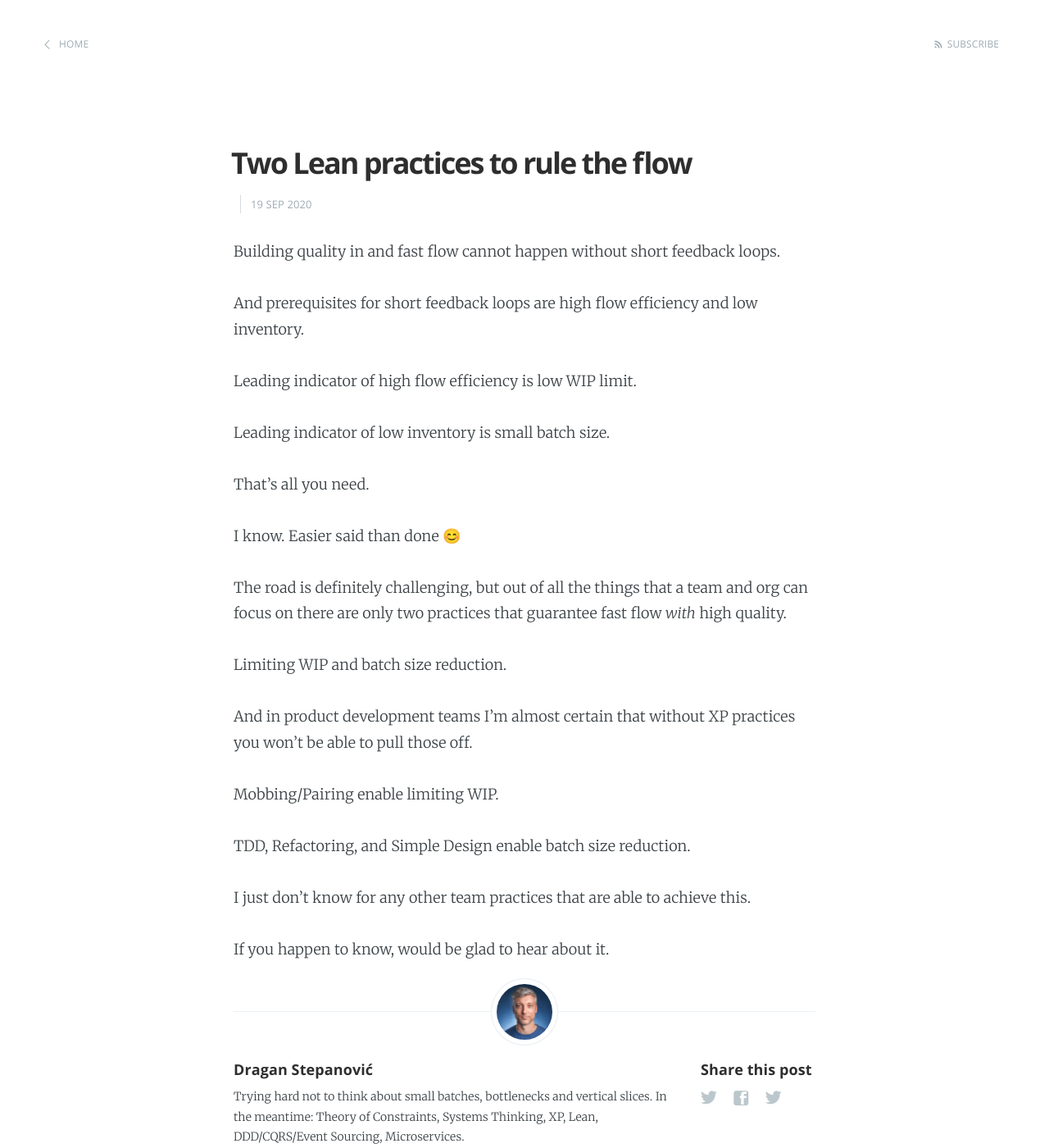
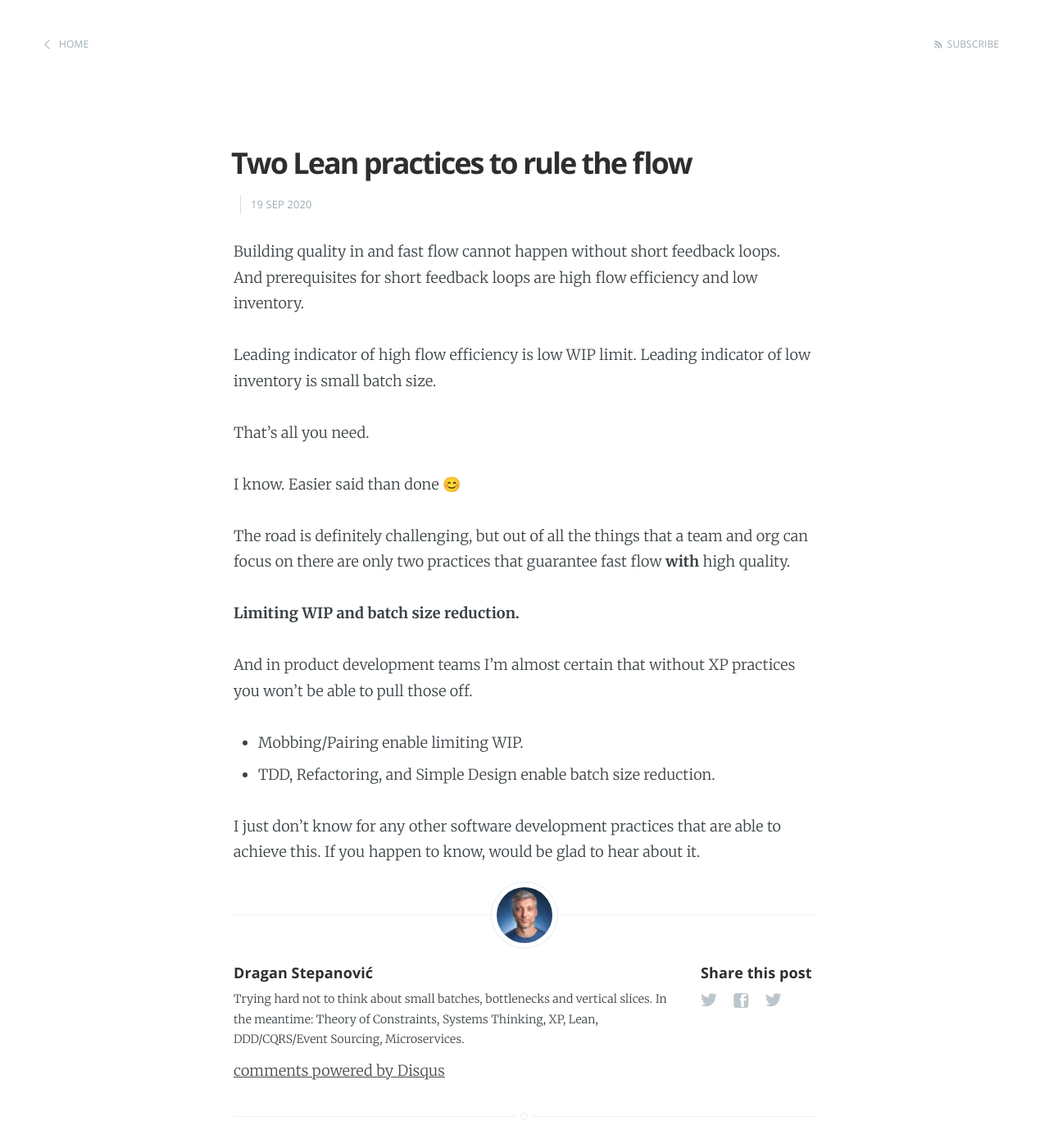
Before and after one commit to dragan-stepanovic/dragan-stepanovic.github.io, a Jekyll site: the page built from _posts/2020-09-19-two-practices-to-rule-the-flow.md, in a window 1280 px wide and 1400 px high. Shown: the whole window at 82% size. Built offline with Jekyll 4.4.1, drawn with Linux system fonts in a browser that asks for light colours; our own code applies the rules of GitHub Pages for plain Markdown files; comment, search, counter and statistics services are not loaded.

Commit message:
Update 2020-09-19-two-practices-to-rule-the-flow.md

```diff
--- a/_posts/2020-09-19-two-practices-to-rule-the-flow.md
+++ b/_posts/2020-09-19-two-practices-to-rule-the-flow.md
@@ -3,41 +3,24 @@
 ---
 
 Building quality in and fast flow cannot happen without short feedback loops.
-
 And prerequisites for short feedback loops are high flow efficiency and low inventory.
 
-
-
 Leading indicator of high flow efficiency is low WIP limit.
-
 Leading indicator of low inventory is small batch size.
-
-
 
 That's all you need.
 
 
-
 I know. Easier said than done 😊
 
-The road is definitely challenging, but out of all the things that a team and org can focus on there are only two practices that guarantee fast flow _with_ high quality.
+The road is definitely challenging, but out of all the things that a team and org can focus on there are only two practices that guarantee fast flow __with__ high quality.
 
-
-
-Limiting WIP and batch size reduction.
-
-
+__Limiting WIP and batch size reduction.__
 
 And in product development teams I'm almost certain that without XP practices you won't be able to pull those off.
 
+- Mobbing/Pairing enable limiting WIP.
+- TDD, Refactoring, and Simple Design enable batch size reduction.
 
-
-Mobbing/Pairing enable limiting WIP.
-
-TDD, Refactoring, and Simple Design enable batch size reduction.
-
-
-
-I just don't know for any other team practices that are able to achieve this.
-
+I just don't know for any other software development practices that are able to achieve this.
 If you happen to know, would be glad to hear about it.
```
